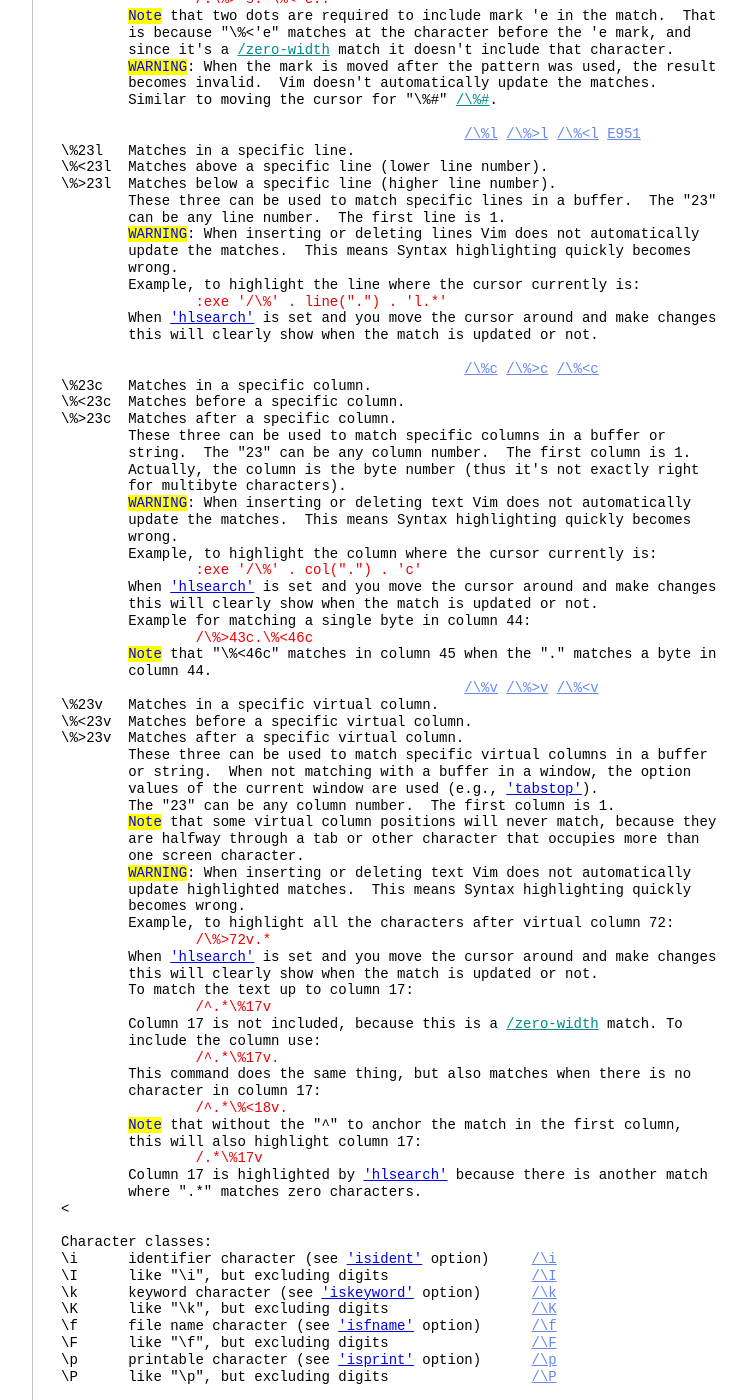
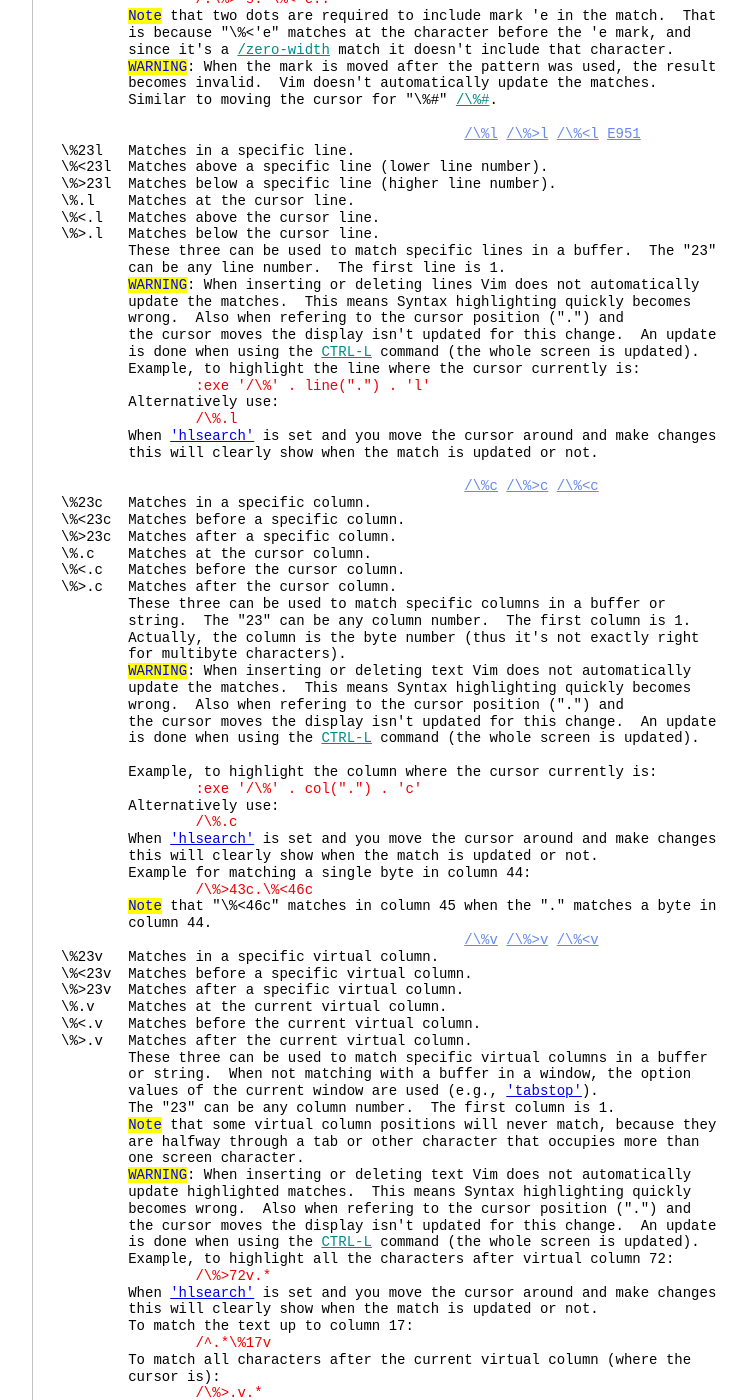
Before and after one commit to vim-jp/vimdoc-en, a Jekyll site: the page built from pattern.html, in a window 1280 px wide and 1400 px high, scrolled down 15648 px. Shown: the whole window, without its empty margins (340-1087 px from the left). Built offline with Jekyll 4.4.1, drawn with Linux system fonts in a browser that asks for light colours; nearby versions of some CDN libraries; comment, search, counter and statistics services are not loaded.

Commit message:
Generated by GitHub workflow 1004400582
https://github.com/vim-jp/vimdoc-en/actions/runs/1004400582

```diff
--- a/pattern.html
+++ b/pattern.html
@@ -934,13 +934,20 @@ $&nbsp;&nbsp;&nbsp;&nbsp;&nbsp;&nbsp; At end of pattern or in front of &quot;\|&
 \%23l&nbsp;&nbsp; Matches in a specific line.<br>
 \%&lt;23l&nbsp;&nbsp;Matches above a specific line (lower line number).<br>
 \%&gt;23l&nbsp;&nbsp;Matches below a specific line (higher line number).<br>
+\%.l&nbsp;&nbsp;&nbsp;&nbsp;Matches at the cursor line.<br>
+\%&lt;.l&nbsp;&nbsp; Matches above the cursor line.<br>
+\%&gt;.l&nbsp;&nbsp; Matches below the cursor line.<br>
 &nbsp;&nbsp;&nbsp;&nbsp;&nbsp;&nbsp;&nbsp;&nbsp;These three can be used to match specific lines in a buffer.&nbsp;&nbsp;The &quot;23&quot;<br>
 &nbsp;&nbsp;&nbsp;&nbsp;&nbsp;&nbsp;&nbsp;&nbsp;can be any line number.&nbsp;&nbsp;The first line is 1.<br>
 &nbsp;&nbsp;&nbsp;&nbsp;&nbsp;&nbsp;&nbsp;&nbsp;<span class="Todo">WARNING</span>: When inserting or deleting lines Vim does not automatically<br>
 &nbsp;&nbsp;&nbsp;&nbsp;&nbsp;&nbsp;&nbsp;&nbsp;update the matches.&nbsp;&nbsp;This means Syntax highlighting quickly becomes<br>
-&nbsp;&nbsp;&nbsp;&nbsp;&nbsp;&nbsp;&nbsp;&nbsp;wrong.<br>
+&nbsp;&nbsp;&nbsp;&nbsp;&nbsp;&nbsp;&nbsp;&nbsp;wrong.&nbsp;&nbsp;Also when refering to the cursor position (&quot;.&quot;) and<br>
+&nbsp;&nbsp;&nbsp;&nbsp;&nbsp;&nbsp;&nbsp;&nbsp;the cursor moves the display isn't updated for this change.&nbsp;&nbsp;An update<br>
+&nbsp;&nbsp;&nbsp;&nbsp;&nbsp;&nbsp;&nbsp;&nbsp;is done when using the&nbsp;<a class="Identifier" href="various.html#CTRL-L">CTRL-L</a>&nbsp;command (the whole screen is updated).<br>
 &nbsp;&nbsp;&nbsp;&nbsp;&nbsp;&nbsp;&nbsp;&nbsp;Example, to highlight the line where the cursor currently is:<br>
-<div class="helpExample">&nbsp;&nbsp;&nbsp;&nbsp;&nbsp;&nbsp;&nbsp;&nbsp;&nbsp;&nbsp;&nbsp;&nbsp;&nbsp;&nbsp;&nbsp;&nbsp;:exe '/\%' . line(&quot;.&quot;) . 'l.*'</div>
+<div class="helpExample">&nbsp;&nbsp;&nbsp;&nbsp;&nbsp;&nbsp;&nbsp;&nbsp;&nbsp;&nbsp;&nbsp;&nbsp;&nbsp;&nbsp;&nbsp;&nbsp;:exe '/\%' . line(&quot;.&quot;) . 'l'</div>
+&nbsp;&nbsp;&nbsp;&nbsp;&nbsp;&nbsp;&nbsp; Alternatively use:<br>
+<div class="helpExample">&nbsp;&nbsp;&nbsp;&nbsp;&nbsp;&nbsp;&nbsp;&nbsp;&nbsp;&nbsp;&nbsp;&nbsp;&nbsp;&nbsp;&nbsp;&nbsp;/\%.l</div>
 &nbsp;&nbsp;&nbsp;&nbsp;&nbsp;&nbsp;&nbsp; When&nbsp;<a class="Type" href="options.html#'hlsearch'">'hlsearch'</a>&nbsp;is set and you move the cursor around and make changes<br>
 &nbsp;&nbsp;&nbsp;&nbsp;&nbsp;&nbsp;&nbsp;&nbsp;this will clearly show when the match is updated or not.<br>
 <br>
@@ -948,15 +955,23 @@ $&nbsp;&nbsp;&nbsp;&nbsp;&nbsp;&nbsp; At end of pattern or in front of &quot;\|&
 \%23c&nbsp;&nbsp; Matches in a specific column.<br>
 \%&lt;23c&nbsp;&nbsp;Matches before a specific column.<br>
 \%&gt;23c&nbsp;&nbsp;Matches after a specific column.<br>
+\%.c&nbsp;&nbsp;&nbsp;&nbsp;Matches at the cursor column.<br>
+\%&lt;.c&nbsp;&nbsp; Matches before the cursor column.<br>
+\%&gt;.c&nbsp;&nbsp; Matches after the cursor column.<br>
 &nbsp;&nbsp;&nbsp;&nbsp;&nbsp;&nbsp;&nbsp;&nbsp;These three can be used to match specific columns in a buffer or<br>
 &nbsp;&nbsp;&nbsp;&nbsp;&nbsp;&nbsp;&nbsp;&nbsp;string.&nbsp;&nbsp;The &quot;23&quot; can be any column number.&nbsp;&nbsp;The first column is 1.<br>
 &nbsp;&nbsp;&nbsp;&nbsp;&nbsp;&nbsp;&nbsp;&nbsp;Actually, the column is the byte number (thus it's not exactly right<br>
 &nbsp;&nbsp;&nbsp;&nbsp;&nbsp;&nbsp;&nbsp;&nbsp;for multibyte characters).<br>
 &nbsp;&nbsp;&nbsp;&nbsp;&nbsp;&nbsp;&nbsp;&nbsp;<span class="Todo">WARNING</span>: When inserting or deleting text Vim does not automatically<br>
 &nbsp;&nbsp;&nbsp;&nbsp;&nbsp;&nbsp;&nbsp;&nbsp;update the matches.&nbsp;&nbsp;This means Syntax highlighting quickly becomes<br>
-&nbsp;&nbsp;&nbsp;&nbsp;&nbsp;&nbsp;&nbsp;&nbsp;wrong.<br>
+&nbsp;&nbsp;&nbsp;&nbsp;&nbsp;&nbsp;&nbsp;&nbsp;wrong.&nbsp;&nbsp;Also when refering to the cursor position (&quot;.&quot;) and<br>
+&nbsp;&nbsp;&nbsp;&nbsp;&nbsp;&nbsp;&nbsp;&nbsp;the cursor moves the display isn't updated for this change.&nbsp;&nbsp;An update<br>
+&nbsp;&nbsp;&nbsp;&nbsp;&nbsp;&nbsp;&nbsp;&nbsp;is done when using the&nbsp;<a class="Identifier" href="various.html#CTRL-L">CTRL-L</a>&nbsp;command (the whole screen is updated).<br>
+<br>
 &nbsp;&nbsp;&nbsp;&nbsp;&nbsp;&nbsp;&nbsp;&nbsp;Example, to highlight the column where the cursor currently is:<br>
 <div class="helpExample">&nbsp;&nbsp;&nbsp;&nbsp;&nbsp;&nbsp;&nbsp;&nbsp;&nbsp;&nbsp;&nbsp;&nbsp;&nbsp;&nbsp;&nbsp;&nbsp;:exe '/\%' . col(&quot;.&quot;) . 'c'</div>
+&nbsp;&nbsp;&nbsp;&nbsp;&nbsp;&nbsp;&nbsp; Alternatively use:<br>
+<div class="helpExample">&nbsp;&nbsp;&nbsp;&nbsp;&nbsp;&nbsp;&nbsp;&nbsp;&nbsp;&nbsp;&nbsp;&nbsp;&nbsp;&nbsp;&nbsp;&nbsp;/\%.c</div>
 &nbsp;&nbsp;&nbsp;&nbsp;&nbsp;&nbsp;&nbsp; When&nbsp;<a class="Type" href="options.html#'hlsearch'">'hlsearch'</a>&nbsp;is set and you move the cursor around and make changes<br>
 &nbsp;&nbsp;&nbsp;&nbsp;&nbsp;&nbsp;&nbsp;&nbsp;this will clearly show when the match is updated or not.<br>
 &nbsp;&nbsp;&nbsp;&nbsp;&nbsp;&nbsp;&nbsp;&nbsp;Example for matching a single byte in column 44:<br>
@@ -967,6 +982,9 @@ $&nbsp;&nbsp;&nbsp;&nbsp;&nbsp;&nbsp; At end of pattern or in front of &quot;\|&
 \%23v&nbsp;&nbsp; Matches in a specific virtual column.<br>
 \%&lt;23v&nbsp;&nbsp;Matches before a specific virtual column.<br>
 \%&gt;23v&nbsp;&nbsp;Matches after a specific virtual column.<br>
+\%.v&nbsp;&nbsp;&nbsp;&nbsp;Matches at the current virtual column.<br>
+\%&lt;.v&nbsp;&nbsp; Matches before the current virtual column.<br>
+\%&gt;.v&nbsp;&nbsp; Matches after the current virtual column.<br>
 &nbsp;&nbsp;&nbsp;&nbsp;&nbsp;&nbsp;&nbsp;&nbsp;These three can be used to match specific virtual columns in a buffer<br>
 &nbsp;&nbsp;&nbsp;&nbsp;&nbsp;&nbsp;&nbsp;&nbsp;or string.&nbsp;&nbsp;When not matching with a buffer in a window, the option<br>
 &nbsp;&nbsp;&nbsp;&nbsp;&nbsp;&nbsp;&nbsp;&nbsp;values of the current window are used (e.g.,&nbsp;<a class="Type" href="options.html#'tabstop'">'tabstop'</a>).<br>
@@ -976,13 +994,18 @@ $&nbsp;&nbsp;&nbsp;&nbsp;&nbsp;&nbsp; At end of pattern or in front of &quot;\|&
 &nbsp;&nbsp;&nbsp;&nbsp;&nbsp;&nbsp;&nbsp;&nbsp;one screen character.<br>
 &nbsp;&nbsp;&nbsp;&nbsp;&nbsp;&nbsp;&nbsp;&nbsp;<span class="Todo">WARNING</span>: When inserting or deleting text Vim does not automatically<br>
 &nbsp;&nbsp;&nbsp;&nbsp;&nbsp;&nbsp;&nbsp;&nbsp;update highlighted matches.&nbsp;&nbsp;This means Syntax highlighting quickly<br>
-&nbsp;&nbsp;&nbsp;&nbsp;&nbsp;&nbsp;&nbsp;&nbsp;becomes wrong.<br>
+&nbsp;&nbsp;&nbsp;&nbsp;&nbsp;&nbsp;&nbsp;&nbsp;becomes wrong.&nbsp;&nbsp;Also when refering to the cursor position (&quot;.&quot;) and<br>
+&nbsp;&nbsp;&nbsp;&nbsp;&nbsp;&nbsp;&nbsp;&nbsp;the cursor moves the display isn't updated for this change.&nbsp;&nbsp;An update<br>
+&nbsp;&nbsp;&nbsp;&nbsp;&nbsp;&nbsp;&nbsp;&nbsp;is done when using the&nbsp;<a class="Identifier" href="various.html#CTRL-L">CTRL-L</a>&nbsp;command (the whole screen is updated).<br>
 &nbsp;&nbsp;&nbsp;&nbsp;&nbsp;&nbsp;&nbsp;&nbsp;Example, to highlight all the characters after virtual column 72:<br>
 <div class="helpExample">&nbsp;&nbsp;&nbsp;&nbsp;&nbsp;&nbsp;&nbsp;&nbsp;&nbsp;&nbsp;&nbsp;&nbsp;&nbsp;&nbsp;&nbsp;&nbsp;/\%&gt;72v.*</div>
 &nbsp;&nbsp;&nbsp;&nbsp;&nbsp;&nbsp;&nbsp; When&nbsp;<a class="Type" href="options.html#'hlsearch'">'hlsearch'</a>&nbsp;is set and you move the cursor around and make changes<br>
 &nbsp;&nbsp;&nbsp;&nbsp;&nbsp;&nbsp;&nbsp;&nbsp;this will clearly show when the match is updated or not.<br>
 &nbsp;&nbsp;&nbsp;&nbsp;&nbsp;&nbsp;&nbsp;&nbsp;To match the text up to column 17:<br>
 <div class="helpExample">&nbsp;&nbsp;&nbsp;&nbsp;&nbsp;&nbsp;&nbsp;&nbsp;&nbsp;&nbsp;&nbsp;&nbsp;&nbsp;&nbsp;&nbsp;&nbsp;/^.*\%17v</div>
+&nbsp;&nbsp;&nbsp;&nbsp;&nbsp;&nbsp;&nbsp; To match all characters after the current virtual column (where the<br>
+&nbsp;&nbsp;&nbsp;&nbsp;&nbsp;&nbsp;&nbsp;&nbsp;cursor is):<br>
+<div class="helpExample">&nbsp;&nbsp;&nbsp;&nbsp;&nbsp;&nbsp;&nbsp;&nbsp;&nbsp;&nbsp;&nbsp;&nbsp;&nbsp;&nbsp;&nbsp;&nbsp;/\%&gt;.v.*</div>
 &nbsp;&nbsp;&nbsp;&nbsp;&nbsp;&nbsp;&nbsp; Column 17 is not included, because this is a&nbsp;<a class="Identifier" href="pattern.html#/zero-width">/zero-width</a>&nbsp;match. To<br>
 &nbsp;&nbsp;&nbsp;&nbsp;&nbsp;&nbsp;&nbsp;&nbsp;include the column use:<br>
 <div class="helpExample">&nbsp;&nbsp;&nbsp;&nbsp;&nbsp;&nbsp;&nbsp;&nbsp;&nbsp;&nbsp;&nbsp;&nbsp;&nbsp;&nbsp;&nbsp;&nbsp;/^.*\%17v.</div>
```
